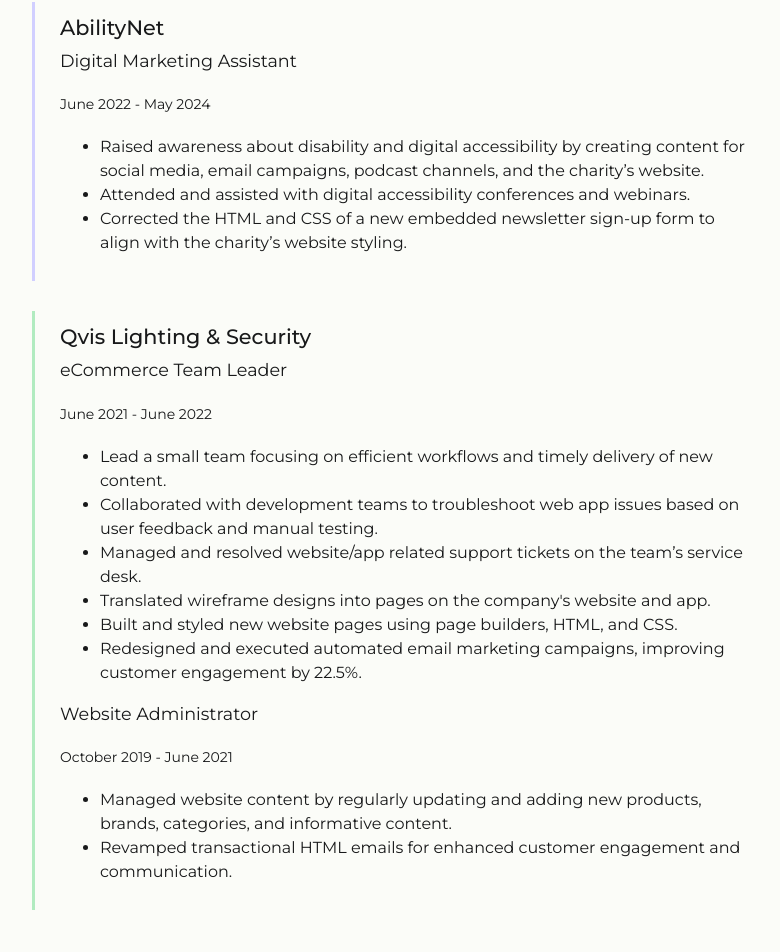
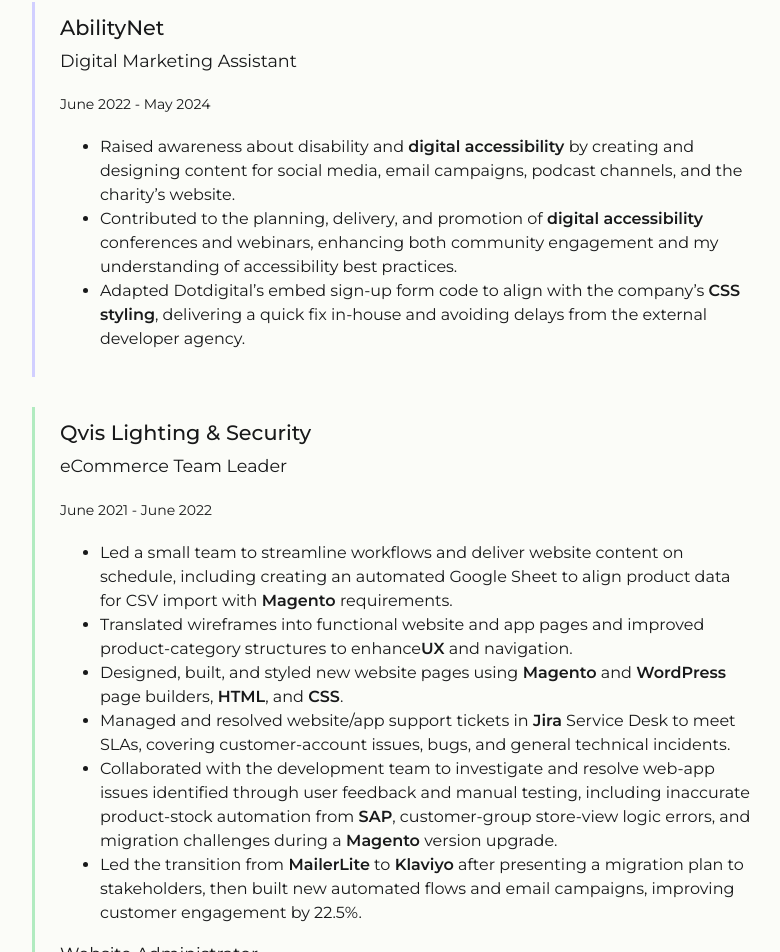
Before and after one commit to louiseka/portfolio, a React (Vite) app: page /about/experience in a window 1280 px wide. Shown: the part 933-1885 px from the top of the page, without its empty margins (112-892 px from the left). Built offline with nearby package versions, Linux system fonts and the light colour scheme.

Commit message:
Updating experience, cv, and education

```diff
--- a/src/pages/About/Education.jsx
+++ b/src/pages/About/Education.jsx
@@ -4,6 +4,29 @@ export default function Education() {
       <title>Education - Louise Aldridge</title>
       <section className="education-section">
         <h2>Education</h2>
+
+        <div className="details-section-green">
+          <h3>Software Development Tech Finishing School Bootcamp</h3>
+          <p className="detail-sub">TechNative Digital</p>
+          <p className="small-text"> September - Present </p>
+          <ul>
+            <li>
+              <span className="bold-text">JavaScript</span> fundamentals,
+              <span className="bold-text"> API </span>
+              handling
+            </li>
+            <li>
+              <span className="bold-text">React</span> and state management
+              libraries such as <span className="bold-text">Redux</span> and
+              <span className="bold-text"> Zustand</span>
+            </li>
+            <li>
+              Version control and team collaboration with
+              <span className="bold-text"> Git</span> and
+              <span className="bold-text"> GitHub</span>
+            </li>
+          </ul>
+        </div>
         <div className="details-section-green">
           <h3>Master of Arts - Digital Media</h3>
           <p className="detail-sub">University of Sussex</p>
@@ -23,5 +46,5 @@ export default function Education() {
         </div>
       </section>
     </>
-    )
+  );
 }
--- a/src/pages/About/Experience.jsx
+++ b/src/pages/About/Experience.jsx
@@ -9,9 +9,24 @@ export default function Experience() {
           <p className="detail-sub">Digital Marketing Assistant</p>
           <p className="small-text"> June 2022 - May 2024 </p>
           <ul>
-                        <li>Raised awareness about disability and digital accessibility by creating content for social media, email campaigns, podcast channels, and the charity’s website. </li>
-                        <li>Attended and assisted with digital accessibility conferences and webinars.</li>
-                        <li>Corrected the HTML and CSS of a new embedded newsletter sign-up form to align with the charity’s website styling.</li>
+            <li>
+              Raised awareness about disability and{" "}
+              <span className="bold-text">digital accessibility </span> by
+              creating and designing content for social media, email campaigns,
+              podcast channels, and the charity’s website.
+            </li>
+            <li>
+              Contributed to the planning, delivery, and promotion of{" "}
+              <span className="bold-text">digital accessibility </span>{" "}
+              conferences and webinars, enhancing both community engagement and
+              my understanding of accessibility best practices.
+            </li>
+            <li>
+              Adapted Dotdigital’s embed sign-up form code to align with the
+              company’s <span className="bold-text">CSS styling</span>,
+              delivering a quick fix in-house and avoiding delays from the
+              external developer agency.
+            </li>
           </ul>
         </div>
         <div className="details-section-green">
@@ -19,21 +34,69 @@ export default function Experience() {
           <p className="detail-sub">eCommerce Team Leader </p>
           <p className="small-text">June 2021 - June 2022</p>
           <ul>
-                        <li>Lead a small team focusing on efficient workflows and timely delivery of new content.</li>
-                        <li>Collaborated with development teams to troubleshoot web app issues based on user feedback and manual testing.</li>
-                        <li>Managed and resolved website/app related support tickets on the team’s service desk. </li>
-                        <li>Translated wireframe designs into pages on the company's website and app. </li>
-                        <li>Built and styled new website pages using page builders, HTML, and CSS.</li>
-                        <li>Redesigned and executed automated email marketing campaigns, improving customer engagement by 22.5%.</li>
+            <li>
+              Led a small team to streamline workflows and deliver website
+              content on schedule, including creating an automated Google Sheet
+              to align product data for CSV import with{" "}
+              <span className="bold-text">Magento </span>
+              requirements.
+            </li>
+            <li>
+              Translated wireframes into functional website and app pages and
+              improved product-category structures to enhance
+              <span className="bold-text">UX</span> and navigation.
+            </li>
+            <li>
+              Designed, built, and styled new website pages using
+              <span className="bold-text"> Magento</span> and
+              <span className="bold-text"> WordPress</span> page builders,
+              <span className="bold-text"> HTML</span>, and
+              <span className="bold-text"> CSS</span>.
+            </li>
+            <li>
+              Managed and resolved website/app support tickets in
+              <span className="bold-text"> Jira</span> Service Desk to meet
+              SLAs, covering customer-account issues, bugs, and general
+              technical incidents.
+            </li>
+            <li>
+              Collaborated with the development team to investigate and resolve
+              web-app issues identified through user feedback and manual
+              testing, including inaccurate product-stock automation from
+              <span className="bold-text"> SAP</span>, customer-group store-view
+              logic errors, and migration challenges during a
+              <span className="bold-text"> Magento</span> version upgrade.
+            </li>
+            <li>
+              Led the transition from
+              <span className="bold-text"> MailerLite</span> to
+              <span className="bold-text"> Klaviyo</span> after presenting a
+              migration plan to stakeholders, then built new automated flows and
+              email campaigns, improving customer engagement by 22.5%.
+            </li>
           </ul>
           <p className="detail-sub">Website Administrator</p>
           <p className="small-text">October 2019 - June 2021</p>
           <ul>
-                        <li>Managed website content by regularly updating and adding new products, brands, categories, and informative content. </li>
-                        <li>Revamped transactional HTML emails for enhanced customer engagement and communication.</li>
+            <li>
+              Managed website content in
+              <span className="bold-text"> Magento </span> by regularly adding
+              and updating products, brands, categories, and supporting content
+              to maintain accuracy and improve user experience.
+            </li>
+            <li>
+              Created standardised templates for product data, images, and
+              technical sheets to ensure consistent, high-quality presentation
+              across the website.
+            </li>
+            <li>
+              Revamped transactional <span className="bold-text">HTML </span>
+              emails to improve clarity, branding consistency, and overall
+              customer engagement.
+            </li>
           </ul>
         </div>
       </section>
     </>
-    )
+  );
 }
```
Also changed, not shown: 1 other file (tests, documents, lock files or other folders). Lines whose indentation alone changed are shown as unchanged.
